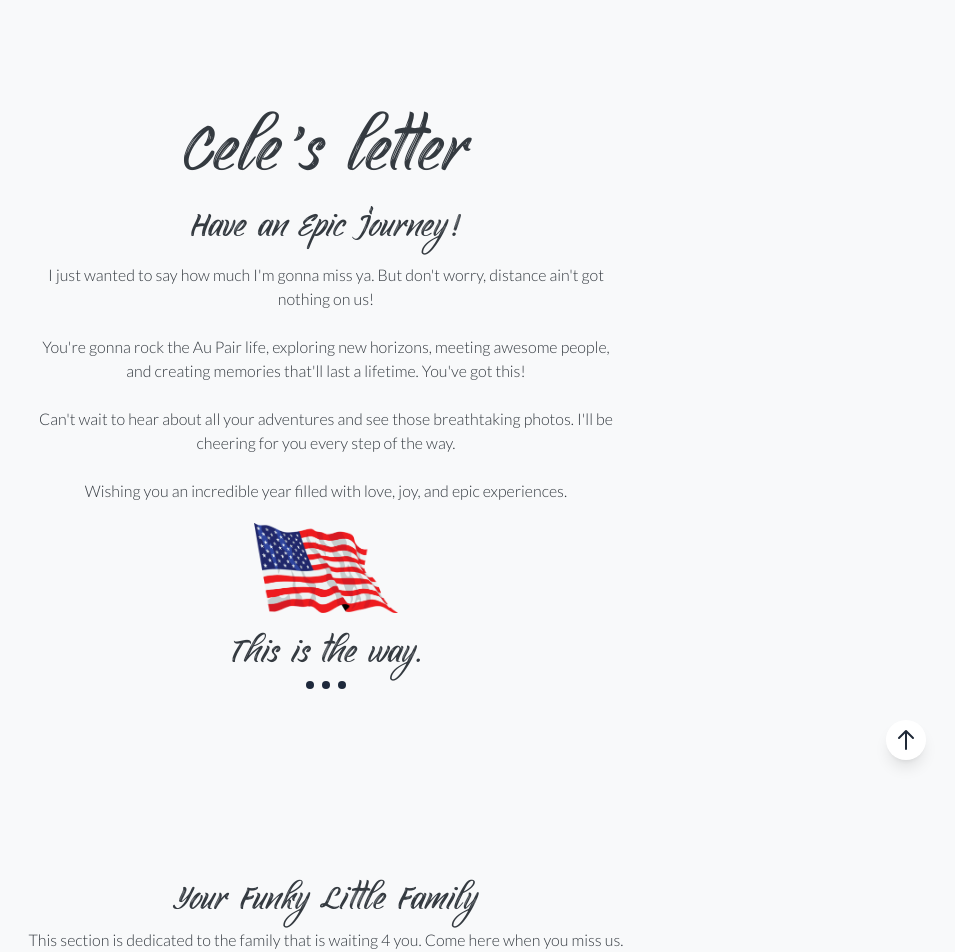
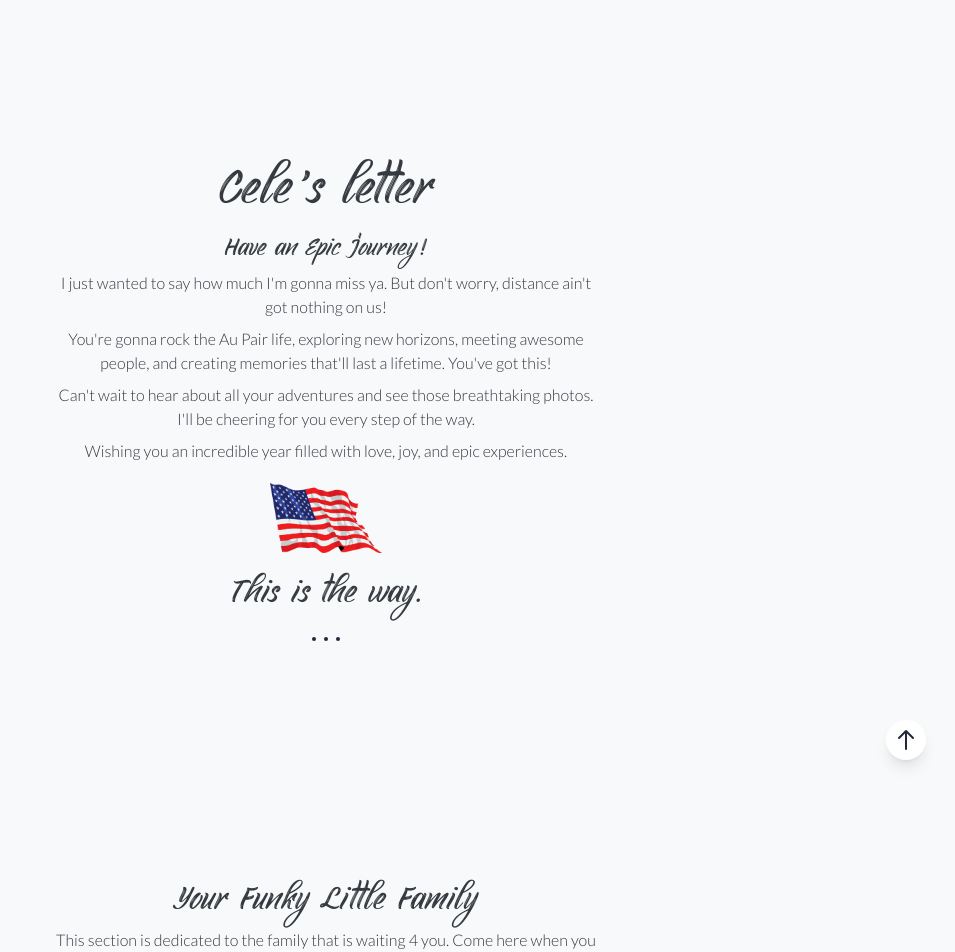
Before and after one commit to agustinlozano/celes, a React (Vite) app: page / in a window 1280 px wide. Shown: the top 952 px of the page, without its empty margins (314-1269 px from the left). Built offline with nearby package versions, Linux system fonts and the light colour scheme.

Commit message:
Update sections

```diff
--- a/src/sections/Family.jsx
+++ b/src/sections/Family.jsx
@@ -4,7 +4,7 @@ import RegularText from '../components/RegularText'
 function Memeber ({ name, img, description }) {
   return (
     <div className='mx-6 shadow-sm'>
-      <div className='border-l-4 border-b-2 border-r border-l-gray-600 rounded-sm pb-1'>
+      <div className='border-l-4 border-b-2 border-r border-l-gray-600 rounded-tl-md pb-1'>
         <img src={img} alt={name} className='rounded-sm' />
         <h3 className='text-2xl font-lato-bold mt-1'>{name}</h3>
         <RegularText className='px-1'>{description}</RegularText>
@@ -17,7 +17,7 @@ function FamilySection () {
   return (
     <section className='min-h-full pb-36'>
       <HighlightText>Your Funky Little Family</HighlightText>
-      <RegularText>This section is dedicated to the family that is waiting 4 you. Come here when you miss us.</RegularText>
+      <RegularText className='px-6'>This section is dedicated to the family that is waiting 4 you. Come here when you miss us.</RegularText>
       <div id='family-container' className='mt-3 flex flex-col gap-7'>
         <Memeber
           name='Niñito'
--- a/src/sections/Hero.jsx
+++ b/src/sections/Hero.jsx
@@ -9,11 +9,11 @@ function ThreeDots () {
       initial={{ rotate: 0 }}
       animate={{ rotate: 180 }}
       transition={{ duration: 1, delay: 0.5 }}
-      className='flex flex-row justify-center items-center'
+      className='flex flex-row justify-center items-center mt-4'
     >
-      <div className='w-2 h-2 bg-slate-800 rounded-full ' />
-      <div className='w-2 h-2 bg-slate-800 rounded-full ml-2' />
-      <div className='w-2 h-2 bg-slate-800 rounded-full ml-2' />
+      <div className='w-1 h-1 bg-slate-800 rounded-full ' />
+      <div className='w-1 h-1 bg-slate-800 rounded-full ml-2' />
+      <div className='w-1 h-1 bg-slate-800 rounded-full ml-2' />
     </motion.div>
   )
 }
@@ -21,25 +21,23 @@ function ThreeDots () {
 function HeroMessage () {
   return (
     <div
-      id='hero' className='flex flex-col justify-center min-h-screen py-2 mb-20'
+      id='hero' className='flex flex-col justify-center min-h-screen mb-20'
     >
-      <h1 className='text-8xl font-cute'>Cele's letter</h1>
+      <h1 className='text-7xl font-cute'>Cele's letter</h1>
       <header id='my-message-section' className='mx-auto px-1'>
-        <h2 className='text-5xl font-cute mb-2'>{HERO_MESSAGE.title}</h2>
+        <h2 className='text-4xl font-cute'>{HERO_MESSAGE.title}</h2>
         <motion.div
           initial={{ opacity: 0, y: -20 }}
           animate={{ opacity: 1, y: 0 }}
           transition={{ duration: 1.5, delay: 0.5 }}
+          className='mx-6'
         >
-          <RegularText>{HERO_MESSAGE.messages.first}</RegularText>
-          <br />
-          <RegularText>{HERO_MESSAGE.messages.second}</RegularText>
-          <br />
-          <RegularText>{HERO_MESSAGE.messages.third}</RegularText>
-          <br />
+          <RegularText className='mb-2'>{HERO_MESSAGE.messages.first}</RegularText>
+          <RegularText className='mb-2'>{HERO_MESSAGE.messages.second}</RegularText>
+          <RegularText className='mb-2'>{HERO_MESSAGE.messages.third}</RegularText>
           <RegularText>{HERO_MESSAGE.messages.fourth}</RegularText>
           <div className='mt-5'>
-            <img src='/assets/img/flag.png' alt='United States flag' className='w-36 mx-auto' />
+            <img src='/assets/img/flag.png' alt='United States flag' className='w-28 mx-auto' />
             <HighlightText
               customClass='block mt-5'
             >
```
